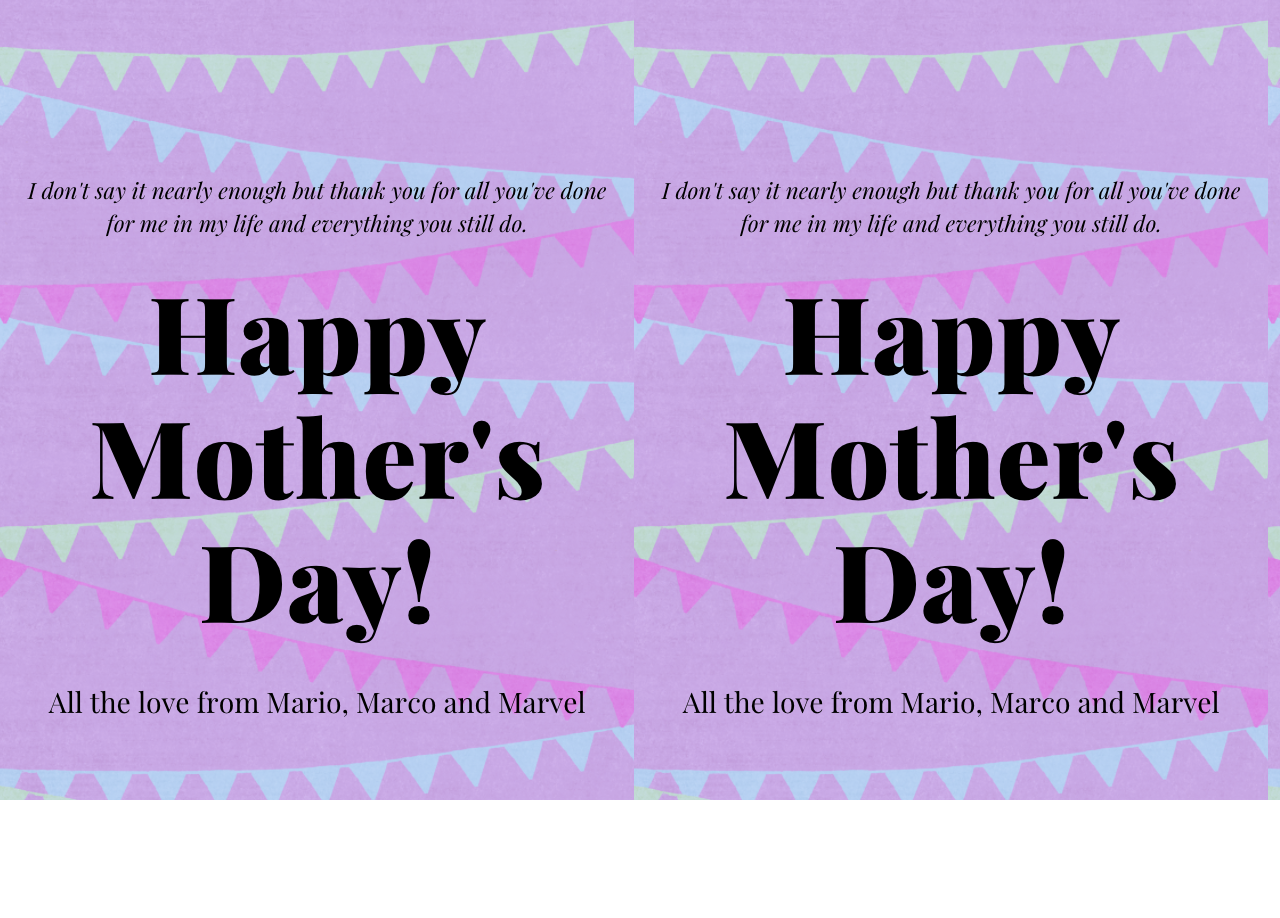
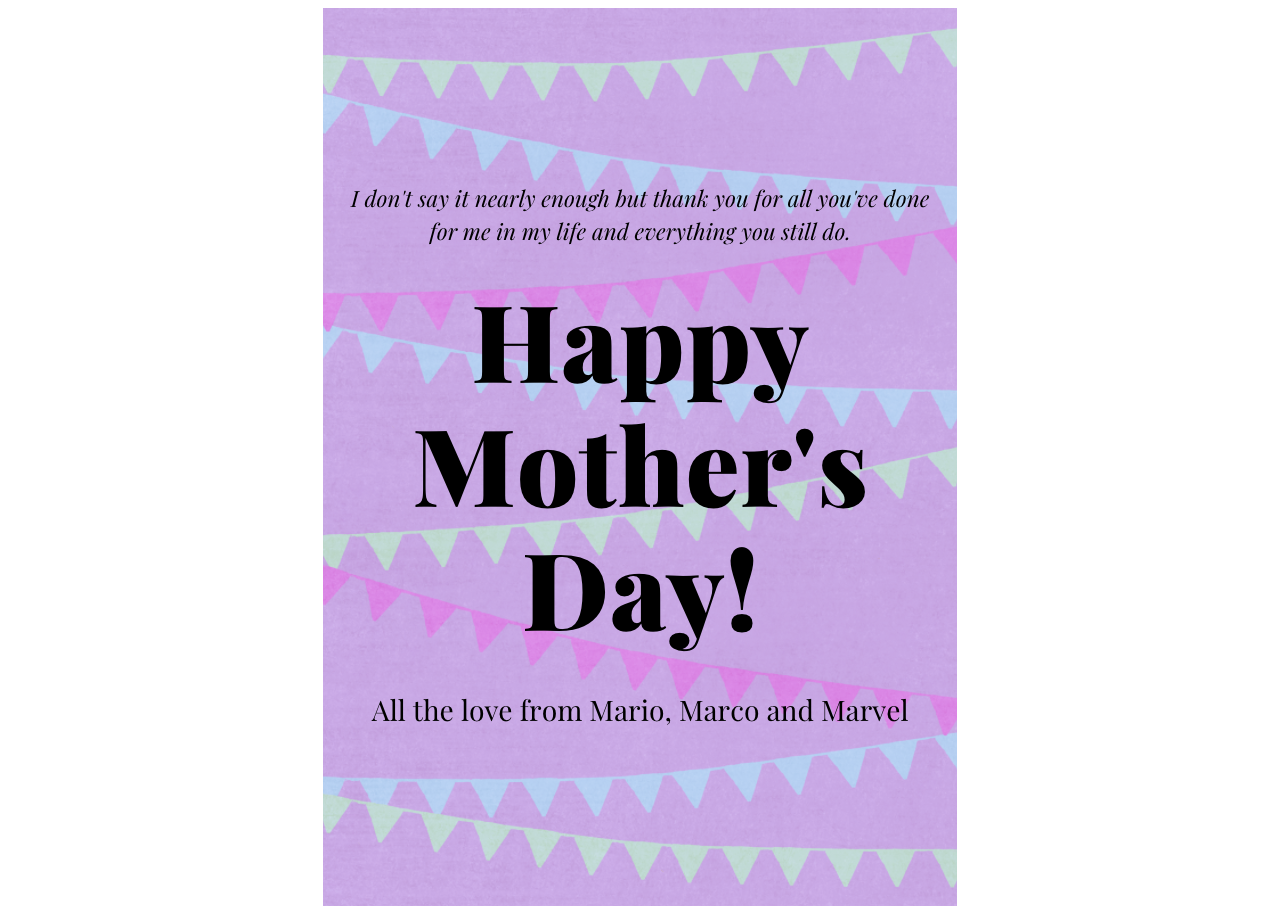
Before and after one commit to MarioHanzel/Happy-Mothers-Day, a plain HTML site: page mom.html in a window 1280 px wide. Before the commit the page ends 800 px from the top, so only its background shows below. Drawn offline with Linux system fonts and the light colour scheme.

Commit message:
Update and rename index.html to mom.html

```diff
--- a/index.html
+++ b/mom.html
@@ -4,11 +4,9 @@
     <meta charset="utf-8">
     <title>Happy Mother's Day</title>
     <style>
-    body{
-      background-image: url('mom.jpg');
-    }
     </style>
   </head>
   <body>
+    <center> <img src = "mom.jpg"></center>
   </body>
 </html>
```
